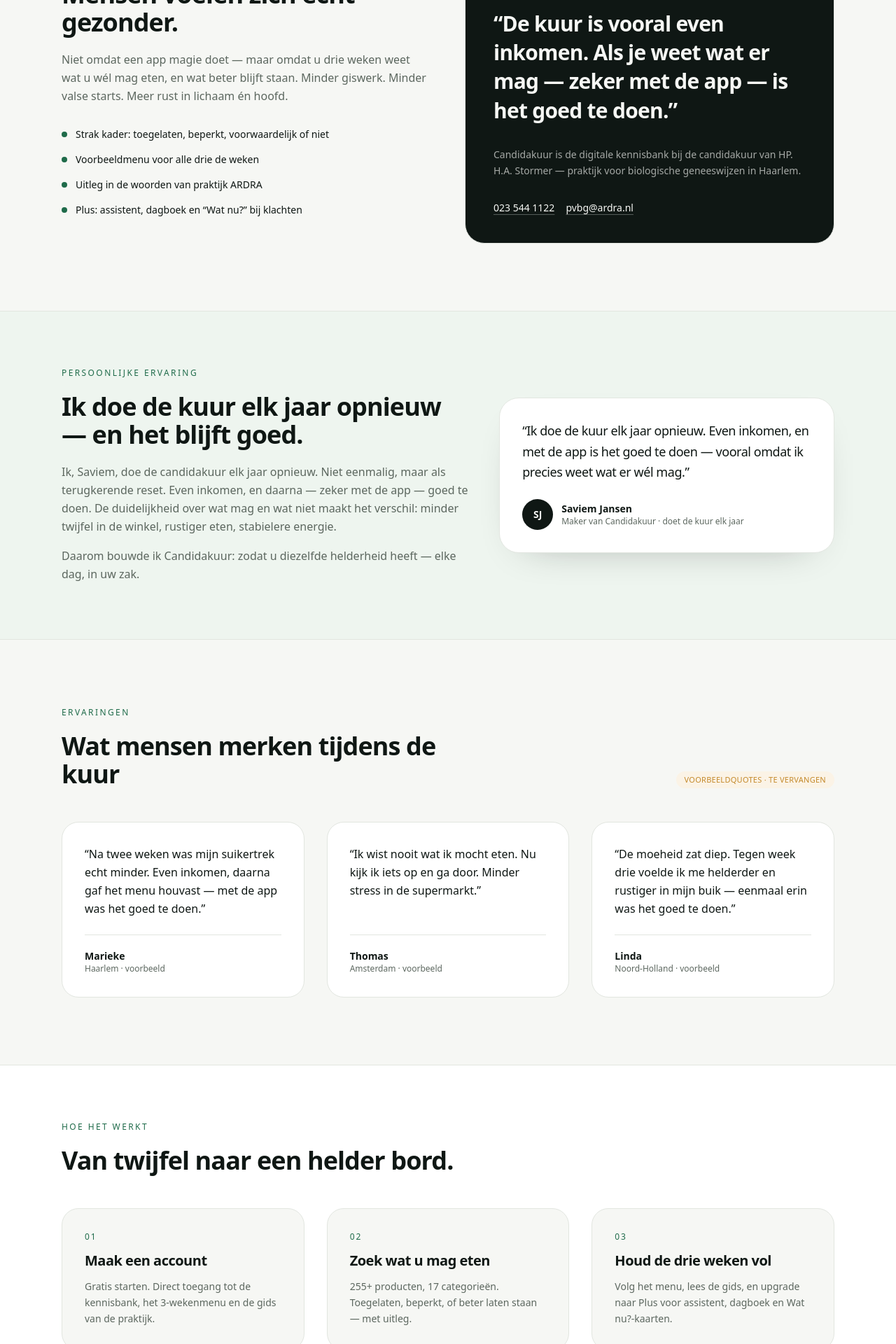
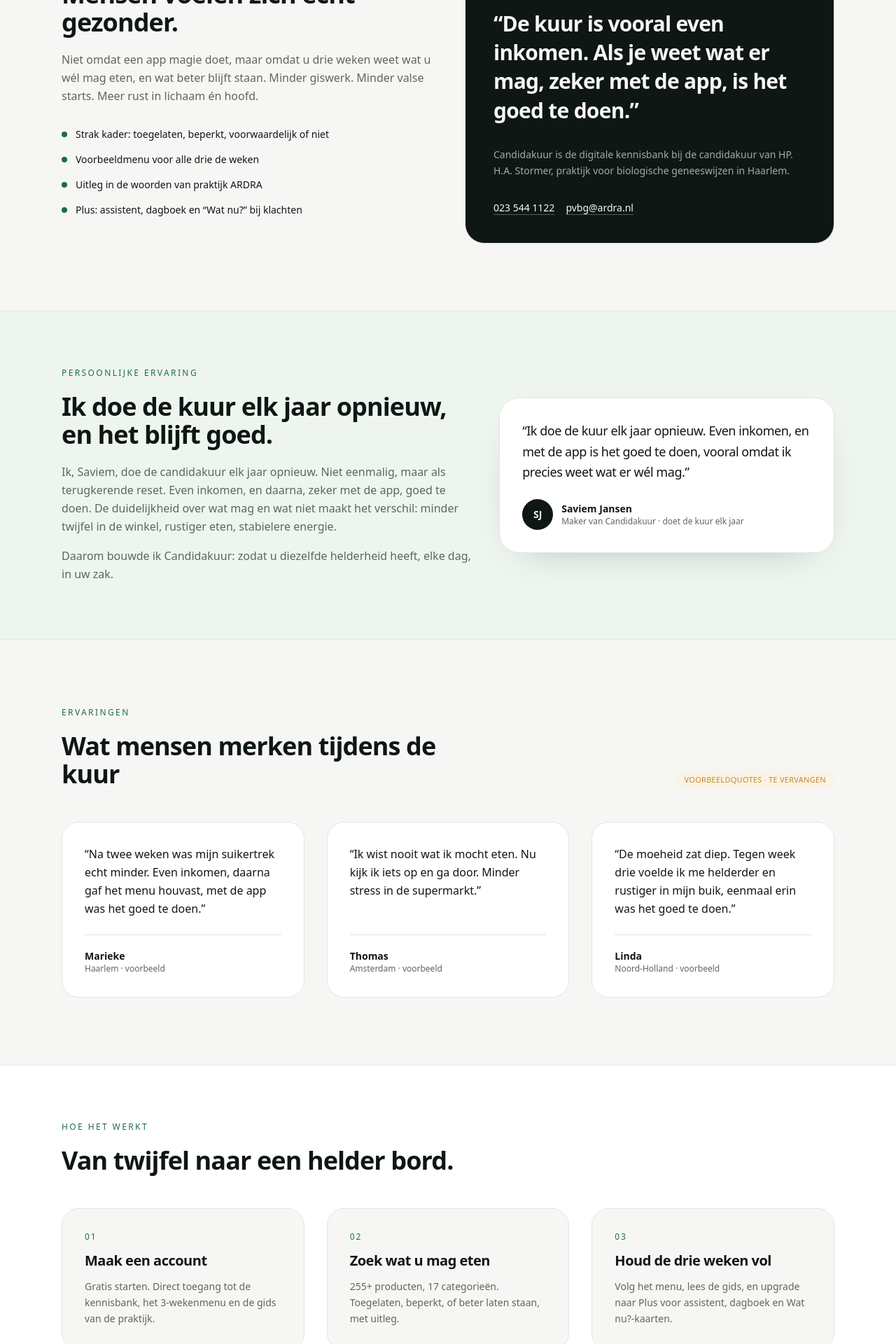
Before and after one commit to saviem/candidakuur, a Laravel app: page / in a window 1280 px wide. Shown: the part 2200-4120 px from the top of the page at 70% size. Run offline with Laravel 12, Linux system fonts and the light colour scheme; data comes from the database, SQL or seed files in the repository; style sheets or scripts are compiled from the project's sources.

Commit message:
Replace em dashes with plain punctuation across copy and seed data.

```diff
--- a/app/Filament/Resources/UnmatchedQueries/UnmatchedQueryResource.php
+++ b/app/Filament/Resources/UnmatchedQueries/UnmatchedQueryResource.php
@@ -65,7 +65,7 @@
                 TextColumn::make('query')->label('Zoekterm')->searchable()->sortable(),
                 TextColumn::make('count')->label('Aantal')->sortable(),
                 TextColumn::make('last_seen_at')->label('Laatst')->since()->sortable(),
-                TextColumn::make('convertedProduct.name')->label('Omgezet naar')->placeholder('—'),
+                TextColumn::make('convertedProduct.name')->label('Omgezet naar')->placeholder('-'),
             ])
             ->defaultSort('count', 'desc')
             ->filters([
--- a/database/data/menu.json
+++ b/database/data/menu.json
@@ -1,5 +1,5 @@
 {
-  "intro": "Onderstaand menu is samengesteld door een patiënt die het dieet volgde. Het is een voorbeeld — je hoeft het niet exact over te nemen. Vervang producten die niet stroken met de dieetlijst. Week 3 is een herhaling. Kook vers; geen opgewarmde kliekjes. Eet 4 tot 5 keer kleine porties en wacht niet tot je honger hebt.",
+  "intro": "Onderstaand menu is samengesteld door een patiënt die het dieet volgde. Het is een voorbeeld, je hoeft het niet exact over te nemen. Vervang producten die niet stroken met de dieetlijst. Week 3 is een herhaling. Kook vers; geen opgewarmde kliekjes. Eet 4 tot 5 keer kleine porties en wacht niet tot je honger hebt.",
   "days": [
     {
       "day": 1,
--- a/resources/views/assistant.blade.php
+++ b/resources/views/assistant.blade.php
@@ -7,7 +7,7 @@
     <p class="text-xs font-medium uppercase tracking-[0.2em] text-accent">AI-assistent</p>
     <h1 class="mt-3 text-3xl font-semibold tracking-tight sm:text-4xl">Wat ligt er in je koelkast?</h1>
     <p class="mt-6 max-w-2xl text-sm leading-relaxed text-muted">
-        Noem twee producten. De assistent maakt daar een dagmenu van dat past bij het anti-candidadieet, met de kennisbank als leidraad.
+        Noem twee producten. De assistent maakt daar een dagmenu van dat past bij de candidakuur, met de kennisbank als leidraad.
     </p>
 
     @if (! $configured)
--- a/resources/views/diary/index.blade.php
+++ b/resources/views/diary/index.blade.php
@@ -6,7 +6,7 @@
 <div class="mx-auto max-w-3xl px-4 py-12 sm:px-6">
     <p class="text-xs font-medium uppercase tracking-[0.2em] text-accent">Plus</p>
     <h1 class="mt-3 text-3xl font-semibold tracking-tight sm:text-4xl">Dagboek</h1>
-    <p class="mt-4 text-muted">Houd stemming, energie en klachten bij. Zo zie je patronen — en krijgen Wat nu?-tips meer betekenis.</p>
+    <p class="mt-4 text-muted">Houd stemming, energie en klachten bij. Zo zie je patronen, en krijgen Wat nu?-tips meer betekenis.</p>
 
     @if (session('status'))
         <p class="mt-6 rounded-[20px] border border-line bg-accent-soft px-4 py-3 text-sm text-accent">{{ session('status') }}</p>
@@ -28,7 +28,7 @@
                     <p class="mt-2 text-[11px] text-muted">🙂 {{ $entry->mood }}/5</p>
                     <p class="text-[11px] text-muted">⚡ {{ $entry->energy }}/5</p>
                 @else
-                    <p class="mt-2 text-[11px] text-muted/60">—</p>
+                    <p class="mt-2 text-[11px] text-muted/60">-</p>
                 @endif
             </div>
         @endfor
@@ -37,7 +37,7 @@
     @if ($suggestions->isNotEmpty())
         <section class="mt-10 rounded-[24px] border border-line bg-card p-5">
             <p class="text-xs font-medium uppercase tracking-[0.16em] text-muted">Suggesties</p>
-            <h2 class="mt-2 text-lg font-semibold tracking-tight">Tags die terugkomen — bekijk Wat nu?</h2>
+            <h2 class="mt-2 text-lg font-semibold tracking-tight">Tags die terugkomen, bekijk Wat nu?</h2>
             <ul class="mt-4 space-y-2">
                 @foreach ($suggestions as $guide)
                     <li>
--- a/resources/views/landing.blade.php
+++ b/resources/views/landing.blade.php
@@ -1,6 +1,6 @@
 @extends('layouts.app')
 
-@section('description', 'Heb je last van moeheid, suikertrek of een opgeblazen gevoel? Doe drie weken de candidakuur — met kennisbank, menu en begeleiding van praktijk ARDRA in Haarlem.')
+@section('description', 'Heb je last van moeheid, suikertrek of een opgeblazen gevoel? Doe drie weken de candidakuur, met kennisbank, menu en begeleiding van praktijk ARDRA in Haarlem.')
 
 @section('content')
 {{-- Premium conversie-landing: symptomen → kuur → bewijs → product --}}
@@ -16,7 +16,7 @@
             <span class="text-accent">Drie weken de kuur.</span>
         </h1>
         <p class="mt-6 max-w-xl text-lg leading-relaxed text-muted">
-            De candidakuur helpt je lichaam tot rust te komen — minder suikertrek, meer energie, een rustiger buik.
+            De candidakuur helpt je lichaam tot rust te komen: minder suikertrek, meer energie, een rustiger buik.
             Met Candidakuur weet je precies wat er wél op je bord mag, elke dag.
         </p>
         <div class="mt-10 flex flex-wrap items-center gap-4">
@@ -60,19 +60,18 @@
             <p class="text-xs font-medium uppercase tracking-[0.2em] text-accent">Herkent u dit?</p>
             <h2 class="mt-5 text-3xl font-semibold tracking-tight sm:text-4xl">Last van dit? Doe dan drie weken de kuur.</h2>
             <p class="mt-4 text-base leading-relaxed text-muted">
-                Candida-overgroei en een overprikkeld spijsverteringsstelsel uiten zich vaak zo. De kuur is geen snelle truc —
-                het is drie weken strak, helder eten, zodat je lichaam weer kan herstellen.
+                Candida-overgroei en een overprikkeld spijsverteringsstelsel uiten zich vaak zo. De kuur is geen snelle truc: het is drie weken strak, helder eten, zodat je lichaam weer kan herstellen.
             </p>
         </div>
         <div class="mt-12 grid gap-6 sm:grid-cols-2 lg:grid-cols-3">
             @php
                 $pathways = [
-                    ['title' => 'Extreme moeheid', 'body' => 'Wordt u niet uitgerust wakker, ook na een volle nacht? Doe dan drie weken de kuur — veel mensen voelen hun energie terugkomen.'],
+                    ['title' => 'Extreme moeheid', 'body' => 'Wordt u niet uitgerust wakker, ook na een volle nacht? Doe dan drie weken de kuur, veel mensen voelen hun energie terugkomen.'],
                     ['title' => 'Suikertrek & cravings', 'body' => 'Heeft u steeds trek in zoet of koolhydraten? De kuur doorbreekt die cyclus met een helder eetpatroon.'],
                     ['title' => 'Opgeblazen of onrustige buik', 'body' => 'Last van een opgeblazen gevoel, wisselende ontlasting of een zware maag? De kuur geeft uw darmen rust.'],
                     ['title' => 'Hoofdpijn of wisselende focus', 'body' => 'Hoofdpijn, mistig hoofd, moeite met concentratie? Veel mensen merken dat ze helderder worden tijdens de drie weken.'],
                     ['title' => 'Huid of jeuk', 'body' => 'Heeft u last van huidklachten of jeuk die maar aanhoudt? De kuur ondersteunt herstel van binnenuit.'],
-                    ['title' => 'Het lijkt steeds erger', 'body' => 'Klachten die terugkomen of juist erger voelen? Dat is een signaal om de kuur serieus te starten — met begeleiding van de praktijk.'],
+                    ['title' => 'Het lijkt steeds erger', 'body' => 'Klachten die terugkomen of juist erger voelen? Dat is een signaal om de kuur serieus te starten, met begeleiding van de praktijk.'],
                 ];
             @endphp
             @foreach ($pathways as $item)
@@ -100,7 +99,7 @@
             <p class="text-xs font-medium uppercase tracking-[0.2em] text-accent">Waarom de kuur werkt</p>
             <h2 class="mt-5 text-3xl font-semibold tracking-tight sm:text-4xl">Mensen voelen zich echt gezonder.</h2>
             <p class="mt-5 text-base leading-relaxed text-muted">
-                Niet omdat een app magie doet — maar omdat u drie weken weet wat u wél mag eten, en wat beter blijft staan.
+                Niet omdat een app magie doet, maar omdat u drie weken weet wat u wél mag eten, en wat beter blijft staan.
                 Minder giswerk. Minder valse starts. Meer rust in lichaam én hoofd.
             </p>
             <ul class="mt-8 space-y-4 text-sm text-ink">
@@ -113,10 +112,10 @@
         <div class="rounded-[28px] border border-line bg-ink p-8 text-paper sm:p-10">
             <p class="text-xs font-medium uppercase tracking-[0.16em] text-paper/45">Uit de praktijk</p>
             <p class="mt-5 text-2xl font-semibold tracking-tight sm:text-3xl leading-snug">
-                “De kuur is vooral even inkomen. Als je weet wat er mag — zeker met de app — is het goed te doen.”
+                “De kuur is vooral even inkomen. Als je weet wat er mag, zeker met de app, is het goed te doen.”
             </p>
             <p class="mt-8 text-sm leading-relaxed text-paper/65">
-                Candidakuur is de digitale kennisbank bij de candidakuur van HP. H.A. Stormer —
+                Candidakuur is de digitale kennisbank bij de candidakuur van HP. H.A. Stormer,
                 praktijk voor biologische geneeswijzen in Haarlem.
             </p>
             <div class="mt-8 flex flex-wrap gap-4 text-sm">
@@ -133,18 +132,18 @@
         <div class="grid gap-10 lg:grid-cols-[1.1fr_0.9fr] lg:items-center">
             <div>
                 <p class="text-xs font-medium uppercase tracking-[0.2em] text-accent">Persoonlijke ervaring</p>
-                <h2 class="mt-5 text-3xl font-semibold tracking-tight sm:text-4xl">Ik doe de kuur elk jaar opnieuw — en het blijft goed.</h2>
+                <h2 class="mt-5 text-3xl font-semibold tracking-tight sm:text-4xl">Ik doe de kuur elk jaar opnieuw, en het blijft goed.</h2>
                 <p class="mt-5 text-base leading-relaxed text-muted">
-                    Ik, Saviem, doe de candidakuur elk jaar opnieuw. Niet eenmalig, maar als terugkerende reset. Even inkomen, en daarna — zeker met de app — goed te doen.
+                    Ik, Saviem, doe de candidakuur elk jaar opnieuw. Niet eenmalig, maar als terugkerende reset. Even inkomen, en daarna, zeker met de app, goed te doen.
                     De duidelijkheid over wat mag en wat niet maakt het verschil: minder twijfel in de winkel, rustiger eten, stabielere energie.
                 </p>
                 <p class="mt-4 text-base leading-relaxed text-muted">
-                    Daarom bouwde ik Candidakuur: zodat u diezelfde helderheid heeft — elke dag, in uw zak.
+                    Daarom bouwde ik Candidakuur: zodat u diezelfde helderheid heeft, elke dag, in uw zak.
                 </p>
             </div>
             <figure class="rounded-[28px] border border-line bg-card p-8 shadow-[0_20px_60px_-40px_rgba(15,23,20,0.45)]">
                 <blockquote class="text-lg font-medium leading-relaxed tracking-tight text-ink">
-                    “Ik doe de kuur elk jaar opnieuw. Even inkomen, en met de app is het goed te doen — vooral omdat ik precies weet wat er wél mag.”
+                    “Ik doe de kuur elk jaar opnieuw. Even inkomen, en met de app is het goed te doen, vooral omdat ik precies weet wat er wél mag.”
                 </blockquote>
                 <figcaption class="mt-6 flex items-center gap-3">
                     <span class="flex h-11 w-11 items-center justify-center rounded-full bg-ink text-sm font-semibold text-paper">SJ</span>
@@ -158,9 +157,9 @@
     </div>
 </section>
 
-{{-- TESTIMONIALS — VOORBEELD (vervang door echte quotes) --}}
+{{-- TESTIMONIALS, VOORBEELD (vervang door echte quotes) --}}
 <section class="mx-auto max-w-6xl px-4 py-16 sm:px-6 sm:py-24">
-    {{-- VOORBEELD — vervang door echte testimonials wanneer beschikbaar --}}
+    {{-- VOORBEELD, vervang door echte testimonials wanneer beschikbaar --}}
     <div class="flex flex-wrap items-end justify-between gap-4">
         <div class="max-w-xl">
             <p class="text-xs font-medium uppercase tracking-[0.2em] text-accent">Ervaringen</p>
@@ -170,10 +169,10 @@
     </div>
     <div class="mt-12 grid gap-8 lg:grid-cols-3">
         @php
-            // VOORBEELD — vervang door echte quotes
+            // VOORBEELD, vervang door echte quotes
             $examples = [
                 [
-                    'quote' => 'Na twee weken was mijn suikertrek echt minder. Even inkomen, daarna gaf het menu houvast — met de app was het goed te doen.',
+                    'quote' => 'Na twee weken was mijn suikertrek echt minder. Even inkomen, daarna gaf het menu houvast, met de app was het goed te doen.',
                     'name' => 'Marieke',
                     'meta' => 'Haarlem · voorbeeld',
                 ],
@@ -183,7 +182,7 @@
                     'meta' => 'Amsterdam · voorbeeld',
                 ],
                 [
-                    'quote' => 'De moeheid zat diep. Tegen week drie voelde ik me helderder en rustiger in mijn buik — eenmaal erin was het goed te doen.',
+                    'quote' => 'De moeheid zat diep. Tegen week drie voelde ik me helderder en rustiger in mijn buik, eenmaal erin was het goed te doen.',
                     'name' => 'Linda',
                     'meta' => 'Noord-Holland · voorbeeld',
                 ],
@@ -217,7 +216,7 @@
             <li class="rounded-3xl border border-line bg-paper p-8">
                 <p class="text-xs font-medium uppercase tracking-[0.16em] text-accent">02</p>
                 <h3 class="mt-3 text-xl font-semibold tracking-tight">Zoek wat u mag eten</h3>
-                <p class="mt-3 text-sm leading-relaxed text-muted">{{ $productCount }}+ producten, {{ $categoryCount }} categorieën. Toegelaten, beperkt, of beter laten staan — met uitleg.</p>
+                <p class="mt-3 text-sm leading-relaxed text-muted">{{ $productCount }}+ producten, {{ $categoryCount }} categorieën. Toegelaten, beperkt, of beter laten staan, met uitleg.</p>
             </li>
             <li class="rounded-3xl border border-line bg-paper p-8">
                 <p class="text-xs font-medium uppercase tracking-[0.16em] text-accent">03</p>
@@ -237,7 +236,7 @@
     <div class="mt-12 grid gap-6 sm:grid-cols-2 lg:grid-cols-3">
         <div class="rounded-3xl border border-line p-8">
             <h3 class="font-semibold tracking-tight">Productzoeken</h3>
-            <p class="mt-2 text-sm leading-relaxed text-muted">Tomaat, brood, olijfolie, kaas — meteen duidelijk of het mag.</p>
+            <p class="mt-2 text-sm leading-relaxed text-muted">Tomaat, brood, olijfolie, kaas, meteen duidelijk of het mag.</p>
         </div>
         <div class="rounded-3xl border border-line p-8">
             <h3 class="font-semibold tracking-tight">3-wekenmenu</h3>
@@ -245,7 +244,7 @@
         </div>
         <div class="rounded-3xl border border-line p-8">
             <h3 class="font-semibold tracking-tight">Gids & uitleg</h3>
-            <p class="mt-2 text-sm leading-relaxed text-muted">Candida, nystatine, allergieën — in de woorden van de praktijk.</p>
+            <p class="mt-2 text-sm leading-relaxed text-muted">Candida, nystatine, allergieën, in de woorden van de praktijk.</p>
         </div>
         <div class="rounded-3xl border border-line p-8">
             <div class="flex items-center gap-2">
@@ -259,7 +258,7 @@
                 <h3 class="font-semibold tracking-tight">Dagboek</h3>
                 <span class="rounded-full bg-accent-soft px-2 py-0.5 text-[10px] font-medium uppercase tracking-wide text-accent">Plus</span>
             </div>
-            <p class="mt-2 text-sm leading-relaxed text-muted">Stemming, energie en klachten — zie patronen over de week.</p>
+            <p class="mt-2 text-sm leading-relaxed text-muted">Stemming, energie en klachten, zie patronen over de week.</p>
         </div>
         <div class="rounded-3xl border border-line p-8">
             <div class="flex items-center gap-2">
@@ -277,7 +276,7 @@
         <p class="text-xs font-medium uppercase tracking-[0.2em] text-paper/45">Klaar om te beginnen?</p>
         <h2 class="mt-5 text-3xl font-semibold tracking-tight sm:text-4xl">Drie weken. Helder eten. Beter voelen.</h2>
         <p class="mx-auto mt-5 max-w-lg text-paper/70">
-            Maak een account en open de kennisbank. U volgt de kuur van praktijk ARDRA — met Candidakuur altijd bij de hand.
+            Maak een account en open de kennisbank. U volgt de kuur van praktijk ARDRA, met Candidakuur altijd bij de hand.
         </p>
         <div class="mt-9 flex flex-wrap justify-center gap-4">
             @auth
@@ -290,7 +289,7 @@
                 <a href="{{ route('login') }}" class="rounded-full border border-paper/25 px-8 py-4 text-sm font-semibold text-paper transition hover:border-paper/50">Ik heb al een account</a>
             @endauth
         </div>
-        <p class="mt-8 text-xs text-paper/40">Geen medisch advies — begeleiding bij de kuur van praktijk ARDRA. Bij klachten: overleg met uw behandelaar.</p>
+        <p class="mt-8 text-xs text-paper/40">Geen medisch advies, begeleiding bij de kuur van praktijk ARDRA. Bij klachten: overleg met uw behandelaar.</p>
     </div>
 </section>
 @endsection
--- a/resources/views/layouts/app.blade.php
+++ b/resources/views/layouts/app.blade.php
@@ -4,8 +4,8 @@
     <meta charset="utf-8">
     <meta name="viewport" content="width=device-width, initial-scale=1, viewport-fit=cover">
     <meta name="csrf-token" content="{{ csrf_token() }}">
-    <title>@hasSection('title')@yield('title') — @endif{{ config('app.name') }}</title>
-    <meta name="description" content="@yield('description', 'Doorzoekbare kennisbank: wat mag je wel en niet eten tijdens het anti-candidadieet van praktijk ARDRA.')">
+    <title>@hasSection('title')@yield('title') · @endif{{ config('app.name') }}</title>
+    <meta name="description" content="@yield('description', 'Doorzoekbare kennisbank: wat mag je wel en niet eten tijdens de candidakuur van praktijk ARDRA.')">
     <meta name="theme-color" content="#0F1714">
     <meta name="mobile-web-app-capable" content="yes">
     <meta name="apple-mobile-web-app-capable" content="yes">
--- a/resources/views/menu.blade.php
+++ b/resources/views/menu.blade.php
@@ -4,7 +4,7 @@
 
 @section('content')
 <div class="mx-auto max-w-3xl px-4 py-12 sm:px-6" x-data="{ week: 1 }">
-    <p class="text-xs font-medium uppercase tracking-[0.2em] text-accent">Anti-candidadieet</p>
+    <p class="text-xs font-medium uppercase tracking-[0.2em] text-accent">Candidakuur</p>
     <h1 class="mt-3 text-3xl font-semibold tracking-tight sm:text-4xl">Menu voor 3 weken</h1>
     <p class="mt-6 max-w-2xl text-sm leading-relaxed text-muted">
         Voorbeeldmenu van iemand die de kuur volgde. Week 3 is een herhaling van week 1. Kook vers; eet 4 tot 5 kleine porties.
--- a/resources/views/partials/footer.blade.php
+++ b/resources/views/partials/footer.blade.php
@@ -4,7 +4,7 @@
             <p class="text-sm font-semibold tracking-tight">Candidakuur</p>
             <p class="mt-1 text-xs uppercase tracking-[0.16em] text-muted">candidakuur.nl · praktijk ARDRA</p>
             <p class="mt-4 max-w-sm text-sm leading-relaxed text-muted">
-                Doorzoekbare kennisbank bij het anti-candidadieet van HP. H.A. Stormer. Praktijk voor Biologische Geneeswijzen, Haarlem.
+                Doorzoekbare kennisbank bij de candidakuur van HP. H.A. Stormer. Praktijk voor Biologische Geneeswijzen, Haarlem.
             </p>
         </div>
         <div class="text-sm text-muted">
--- a/resources/views/plus/index.blade.php
+++ b/resources/views/plus/index.blade.php
@@ -7,7 +7,7 @@
     <p class="text-xs font-medium uppercase tracking-[0.2em] text-accent">Candidakuur</p>
     <h1 class="mt-3 text-3xl font-semibold tracking-tight sm:text-4xl">Plus</h1>
     <p class="mt-4 text-muted">
-        Onbeperkte assistent, dagboek, en volledige Wat nu?-kaarten op candidakuur.nl. Donaties houden de kennisbank beschikbaar — die ontgrendelen Plus niet.
+        Onbeperkte assistent, dagboek, en volledige Wat nu?-kaarten op candidakuur.nl. Donaties houden de kennisbank beschikbaar, die ontgrendelen Plus niet.
     </p>
 
     @if (session('status'))
--- a/resources/views/plus/return.blade.php
+++ b/resources/views/plus/return.blade.php
@@ -11,7 +11,7 @@
         @if ($isPlus)
             Plus is actief.
         @else
-            De bevestiging via Mollie kan even duren — vernieuw deze pagina zo nodig.
+            De bevestiging via Mollie kan even duren, vernieuw deze pagina zo nodig.
         @endif
     </p>
     <a href="{{ route('kennisbank') }}" class="mt-8 inline-flex rounded-full bg-ink px-5 py-2.5 text-sm font-medium text-paper">Naar de kennisbank</a>
--- a/resources/views/symptoms/index.blade.php
+++ b/resources/views/symptoms/index.blade.php
@@ -6,7 +6,7 @@
 <div class="mx-auto max-w-3xl px-4 py-12 sm:px-6">
     <p class="text-xs font-medium uppercase tracking-[0.2em] text-accent">Dieet &amp; bijwerkingen</p>
     <h1 class="mt-3 text-3xl font-semibold tracking-tight sm:text-4xl">Wat nu?</h1>
-    <p class="mt-4 text-muted">Korte kaarten bij veelvoorkomende klachten tijdens de kuur. Geen diagnose — wel praktische houvast.</p>
+    <p class="mt-4 text-muted">Korte kaarten bij veelvoorkomende klachten tijdens de kuur. Geen diagnose, wel praktische houvast.</p>
 
     <p class="mt-6 rounded-[20px] border border-line bg-limited-soft px-4 py-3 text-sm text-limited">
         Medische disclaimer: dit is voedingsadvies van Candidakuur / praktijk ARDRA, geen vervanging van een arts. Bij rode vlaggen of twijfel: bel de praktijk of huisarts.
--- a/resources/views/symptoms/show.blade.php
+++ b/resources/views/symptoms/show.blade.php
@@ -37,7 +37,7 @@
         <div class="mt-10 rounded-[24px] border border-line bg-card p-6">
             <p class="text-xs font-medium uppercase tracking-[0.16em] text-muted">Teaser</p>
             <p class="mt-3 text-sm leading-relaxed text-muted">
-                De volledige uitleg — wat normaal is, wat je zelf kunt doen, en wanneer je belt — zit in Candidakuur Plus.
+                De volledige uitleg, wat normaal is, wat je zelf kunt doen, en wanneer je belt, zit in Candidakuur Plus.
             </p>
             <a href="{{ route('plus.index') }}" class="mt-5 inline-flex rounded-full bg-ink px-5 py-2.5 text-sm font-medium text-paper transition hover:opacity-90">
                 Bekijk Plus
```
Also changed, not shown: database/data/categories.json (+4 -4 lines), database/data/guides.json (+6 -6 lines), database/data/symptom_guides.json (+4 -4 lines), database/data/products.json, public/manifest.json.
